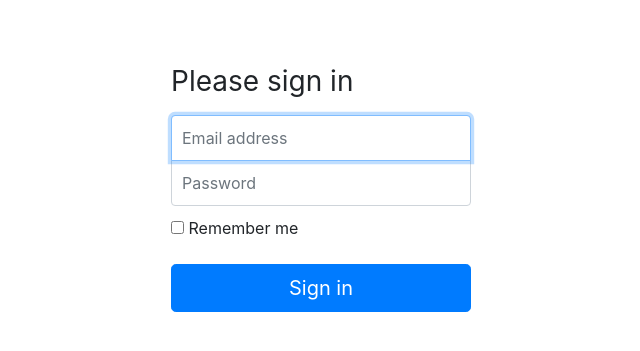
After one commit to Colette-D/Kaixin, a Symfony app: template templates/security/login.html.twig in a window 1280 px wide. The commit adds this page. Shown: the top 351 px of the page, without its empty margins (319-959 px from the left). Run offline with Twig, Linux system fonts and the light colour scheme; the template is opened without the code that fills it, so the values that code supplies are empty; some libraries are stand-ins or nearby versions.

Commit message:
ajout des sources

```diff
--- a/composer.json
+++ b/composer.json
@@ -19,7 +19,7 @@
         "symfony/mime": "5.1.*",
         "symfony/monolog-bundle": "^3.1",
         "symfony/notifier": "5.1.*",
-        "symfony/orm-pack": "*",
+        "symfony/orm-pack": "^1.0",
         "symfony/process": "5.1.*",
         "symfony/security-bundle": "5.1.*",
         "symfony/serializer-pack": "*",
@@ -31,6 +31,8 @@
         "symfony/yaml": "5.1.*"
     },
     "require-dev": {
+        "doctrine/doctrine-fixtures-bundle": "^3.3",
+        "fzaninotto/faker": "^1.9",
         "symfony/debug-pack": "*",
         "symfony/maker-bundle": "^1.0",
         "symfony/profiler-pack": "*",
--- a/config/bundles.php
+++ b/config/bundles.php
@@ -12,4 +12,5 @@ return [
     Symfony\Bundle\MonologBundle\MonologBundle::class => ['all' => true],
     Symfony\Bundle\DebugBundle\DebugBundle::class => ['dev' => true, 'test' => true],
     Symfony\Bundle\MakerBundle\MakerBundle::class => ['dev' => true],
+    Doctrine\Bundle\FixturesBundle\DoctrineFixturesBundle::class => ['dev' => true, 'test' => true],
 ];
--- /dev/null
+++ b/public/css/login.css
@@ -0,0 +1,33 @@
+body {
+    background-color: #fff;
+}
+.form-signin {
+    width: 100%;
+    max-width: 330px;
+    padding: 15px;
+    margin: auto;
+    margin-top: 50px;
+}
+.form-signin .checkbox {
+    font-weight: 400;
+}
+.form-signin .form-control {
+    position: relative;
+    box-sizing: border-box;
+    height: auto;
+    padding: 10px;
+    font-size: 16px;
+}
+.form-signin .form-control:focus {
+    z-index: 2;
+}
+.form-signin input[type="email"] {
+    margin-bottom: -1px;
+    border-bottom-right-radius: 0;
+    border-bottom-left-radius: 0;
+}
+.form-signin input[type="password"] {
+    margin-bottom: 10px;
+    border-top-left-radius: 0;
+    border-top-right-radius: 0;
+}
--- a/templates/base.html.twig
+++ b/templates/base.html.twig
@@ -3,7 +3,9 @@
     <head>
         <meta charset="UTF-8">
         <title>{% block title %}Welcome!{% endblock %}</title>
-        {% block stylesheets %}{% endblock %}
+        {% block stylesheets %}
+        <link rel="stylesheet" href="https://maxcdn.bootstrapcdn.com/bootstrap/4.0.0/css/bootstrap.min.css" integrity="sha384-Gn5384xqQ1aoWXA+058RXPxPg6fy4IWvTNh0E263XmFcJlSAwiGgFAW/dAiS6JXm" crossorigin="anonymous">
+        {% endblock %}
     </head>
     <body>
         {% block body %}{% endblock %}
--- /dev/null
+++ b/templates/security/login.html.twig
@@ -0,0 +1,30 @@
+{% extends 'base.html.twig' %}
+
+{% block title %}{% endblock %}
+
+{% block stylesheets %}
+    {{ parent() }}
+    <link rel="stylesheet" href="{{ asset('css/login.css') }}">
+
+{% endblock %}
+
+{% block body %}
+    <form class="form-signin" method="post">
+            {% if error %}
+                <div class="alert alert-danger">>{{ error.messageKey|trans(error.messageData, 'security') }}</div>
+            {% endif %}
+            <h1 class="h3 mb-3 font-weight-normal">Please sign in</h1>
+            <label for="inputEmail" class="sr-only">Email address</label>
+            <input type="email" name="email" id="inputEmail" class="form-control" placeholder="Email address" required autofocus>
+            <label for="inputPassword" class="sr-only">Password</label>
+            <input type="password" name="password" id="inputPassword" class="form-control" placeholder="Password" required>
+            <div class="checkbox mb-3">
+                <label>
+                    <input type="checkbox" value="remember-me"> Remember me
+                </label>
+            </div>
+            <button class="btn btn-lg btn-primary btn-block" type="submit">
+                Sign in
+            </button>
+        </form>
+{% endblock %}
```
Also changed, not shown: src/Controller/SecurityController.php (added, +26 -0 lines), src/DataFixtures/BaseFixture.php (added, +58 -0 lines), src/DataFixtures/Userfixture.php (added, +24 -0 lines), src/Entity/User.php (added, +148 -0 lines), src/Migrations/Version20200614103851.php (added, +35 -0 lines), src/Repository/UserRepository.php (added, +67 -0 lines), 4 other files.
